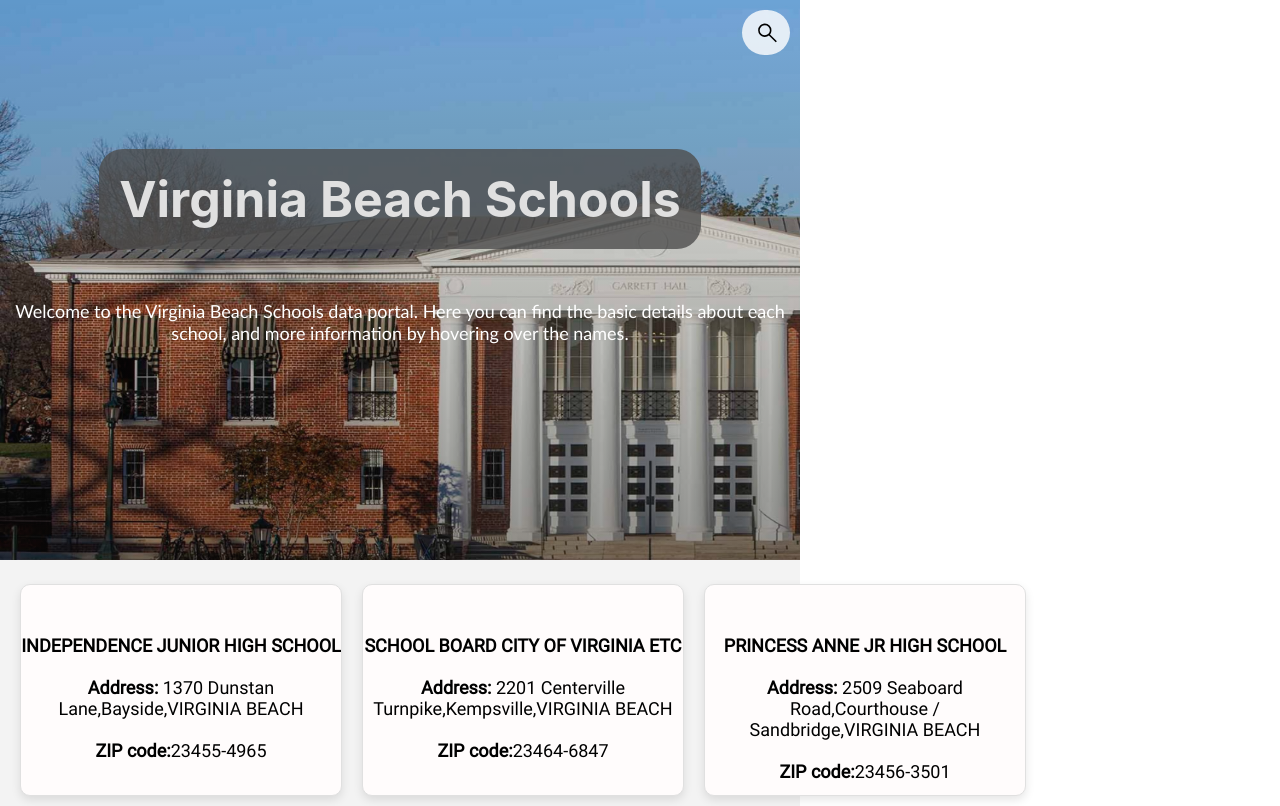
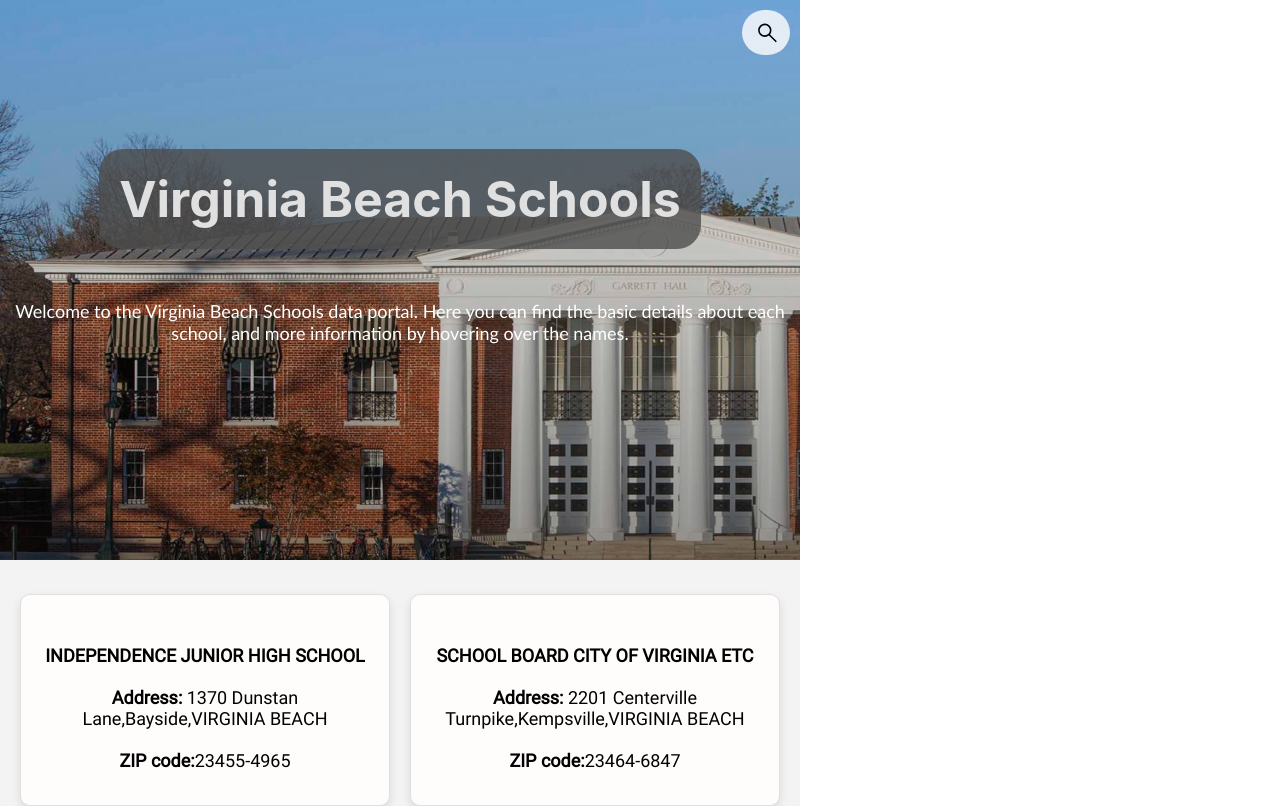
Before and after one commit to Durga-Kondaveeti/Virginia_Schools_data, a React (Create React App) app: page / in a window 1280 px wide. Shown: the top 806 px of the page. Built offline with nearby package versions, Linux system fonts and the light colour scheme.

Commit message:
Update data.css

```diff
--- a/src/style/data.css
+++ b/src/style/data.css
@@ -77,6 +77,32 @@ main {
     margin-top: 24px;
     margin-left: 10px;
     margin-right: 10px;
+}
+/*For Mobile */
+@media only screen and (min-width: 600px) {
+    .App-header {
+      background-size: 100vmax 60vmax;
+    }
+  .data-container .row{
+      display: grid;
+      grid-template-columns: repeat(1, 1fr);
+  }
+    .data-box {
+        margin: 10px 10px !important;
+    }
+}
+@media only screen and (min-width: 768px) {
+    .App-header {
+      background-size: 100vmax 60vmax;
+    }
+  .data-container .row{
+      display: grid;
+      grid-template-columns: repeat(2, 1fr);
+  }
+    .data-box {
+        margin: 10px 10px;
+    }
+
 }
 
 .row {
```
